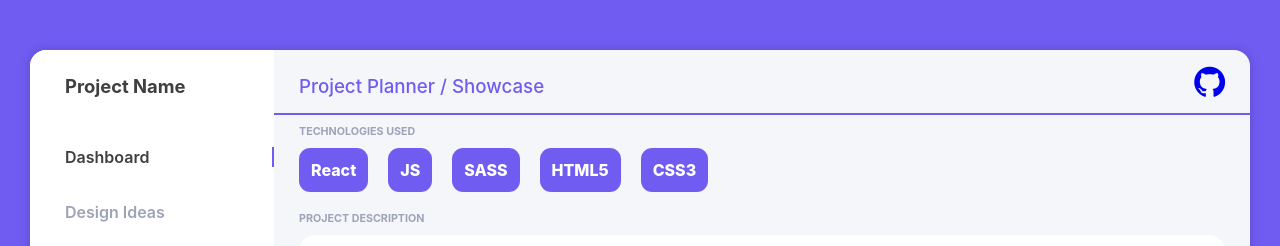
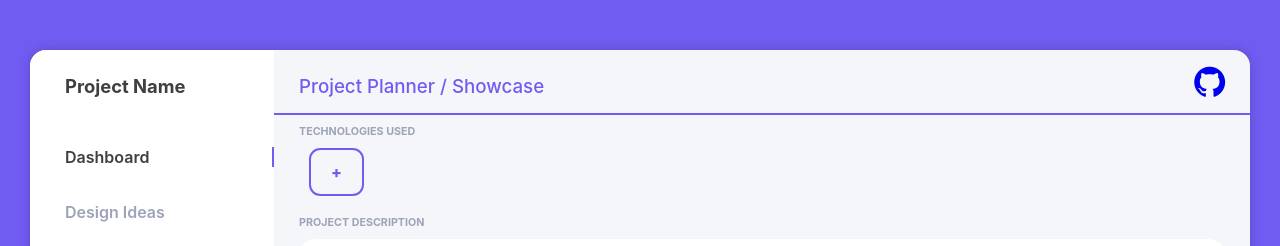
Before and after one commit to coltonehrman/project_showcase, a React (Create React App) app: page / in a window 1280 px wide. Shown: the top 246 px of the page. Built offline with nearby package versions, Linux system fonts and the light colour scheme.

Commit message:
provide storage for dynamically setting and changing tech tabs

```diff
--- a/src/components/Dashboard.css
+++ b/src/components/Dashboard.css
@@ -32,6 +32,16 @@
   padding: 0.75rem;
   margin: 0 10px;
   border-radius: 0.7rem;
+  display: flex;
+  align-items: center;
+}
+
+.dashboard--techtab__edit {
+  border: 0;
+  background-color: transparent;
+  color: #fff;
+  font-weight: 800;
+  font-size: 1rem;
 }
 
 .dashboard--description {
--- a/src/components/Dashboard.js
+++ b/src/components/Dashboard.js
@@ -1,7 +1,9 @@
-import React from 'react'
+import React, { useState } from 'react'
 import Section from './Section'
 import Card from './Card'
 import './Dashboard.css'
+
+const noop = () => {}
 
 const Title = ({ children }) => (
   <div className="dashboard--header-title">
@@ -10,30 +12,59 @@ const Title = ({ children }) => (
 )
 
 const TechTab = ({
-  description,
   color,
+  styles = {},
   first = false,
   last = false,
+  editing = false,
+  onChange = noop,
+  setValue = noop,
+  setEditing = noop,
+  onClick = false,
   children
 }) => {
-  let style = {
-    backgroundColor: color
+  let _styles = {
+    ...styles
+  }
+
+  if (color) {
+    _styles.backgroundColor = color
   }
 
   if (first) {
-    style.marginLeft = '0'
+    _styles.marginLeft = '0'
   }
 
   if (last) {
-    style.marginRight = '0'
+    _styles.marginRight = '0'
+  }
+
+  const renderBody = () => {
+    if (!editing)
+      return children
+    return (
+      <input
+        type="text"
+        value={children}
+        className="dashboard--techtab__edit"
+        style={{
+          width: `${children.length * 10}px`
+        }}
+        onChange={(e) => onChange(e.target.value)}
+        onKeyDown={({ key }) => (key === 'Enter' || key === 'Return') && setValue()}
+        onBlur={setValue}
+        autoFocus
+      />
+    )
   }
 
   return (
     <div
       className="dashboard--techtab"
-      style={style}
+      style={_styles}
+      onClick={onClick || setEditing}
     >
-      {children}
+      {renderBody()}
     </div>
   )
 }
@@ -60,6 +91,38 @@ const SocialLink = ({
 }
 
 const Dashboard = () => {
+  const [tech, setTech] = useState(JSON.parse(
+    localStorage.getItem('technologies') || '[]'
+  ))
+
+  const [editing, setEditing] = useState(false)
+
+  const addTech = () => {
+    setTech([...tech, { text: '', editing: true }])
+    setEditing(true)
+  }
+
+  const editTech = (i) => (newTech) => {
+    tech[i].text = newTech
+    setTech([...tech])
+  }
+
+  const setEditingFor = (i) => () => {
+    tech[i].editing = true
+    setEditing(true)
+  }
+
+  const finishEditingTech = (i) => () => {
+    if (tech[i].text.trim() === '')
+      tech.splice(i, 1)
+    else
+      tech[i].editing = false
+
+    setTech([...tech])
+    setEditing(false)
+    localStorage.setItem('technologies', JSON.stringify(tech))
+  }
+
   return (
     <div className="dashboard">
       <div className="dashboard--header">
@@ -73,11 +136,34 @@ const Dashboard = () => {
       </div>
 
       <Section title="Technologies Used">
-        <TechTab color="#705CF1" first>React</TechTab>
-        <TechTab color="#705CF1">JS</TechTab>
-        <TechTab color="#705CF1">SASS</TechTab>
-        <TechTab color="#705CF1">HTML5</TechTab>
-        <TechTab color="#705CF1" last>CSS3</TechTab>
+        {tech && tech.map((t, i) => (
+          <TechTab
+            key={i}
+            first={i === 0}
+            color="#705CF1"
+            editing={t.editing}
+            onChange={editTech(i)}
+            setEditing={setEditingFor(i)}
+            setValue={finishEditingTech(i)}
+          >
+            {t.text}
+          </TechTab>
+        ))}
+
+        {!editing && <TechTab
+          last
+          color="transparent"
+          styles={{
+            color: '#705CF1',
+            paddingLeft: '20px',
+            paddingRight: '20px',
+            border: '2px solid #705CF1',
+            cursor: 'pointer'
+          }}
+          onClick={() => addTech()}
+        >
+          +
+        </TechTab>}
       </Section>
 
       <Section title="Project Description">
```
